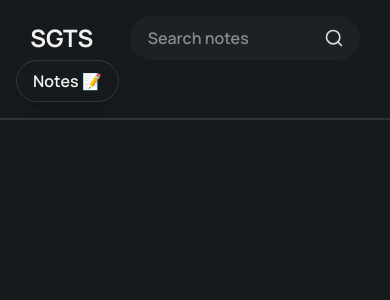
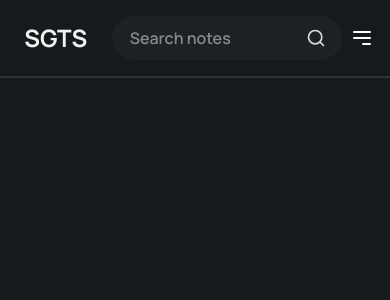
Before and after one commit to thawancomt/study-site, a React (Vite) app: page / in a window 390 px wide. Shown: the top 300 px of the page. Built offline with nearby package versions, Linux system fonts and the light colour scheme.

Commit message:
feat: implement SideMenu component and integrate with Header for improved navigation

```diff
--- a/src/components/sections/Header.tsx
+++ b/src/components/sections/Header.tsx
@@ -1,9 +1,17 @@
+import { useState } from "react";
 import HeaderSearchBar from "../inputs/HeaderSearchBar";
 import AppLogo from "../logo";
 import SubjectNavBarLink from "../ui/SubjectNavBarLink";
+import SideMenu from "./SideMenu";
 
 export default function Header() {
 	const links = [{ title: "Notes 📝", target: "my-notes" }];
+	const [isSideMenuOpen, setIsSideMenuOpen] = useState(false);
+
+	const toggleSideMenu = () => {
+		setIsSideMenuOpen(!isSideMenuOpen);
+	};
+
 	return (
 		<header className="bg-dark-darker p-4 border-b-2 border-dark-muted">
 			<section className=" mx-auto flex justify-between items-center flex-wrap">
@@ -11,7 +19,7 @@ export default function Header() {
 					<AppLogo />
 					<HeaderSearchBar />
 				</div>
-				<nav>
+				<nav className="hidden md:flex">
 					{links.map((link) => (
 						<SubjectNavBarLink
 							key={`link-${link.target}`}
@@ -20,7 +28,26 @@ export default function Header() {
 						/>
 					))}
 				</nav>
+				<div className="md:hidden flex items-center">
+					<button onClick={toggleSideMenu} className="text-white">
+						<svg
+							className="w-6 h-6"
+							fill="none"
+							stroke="currentColor"
+							viewBox="0 0 24 24"
+							xmlns="http://www.w3.org/2000/svg"
+						>
+							<path
+								strokeLinecap="round"
+								strokeLinejoin="round"
+								strokeWidth="2"
+								d="M4 6h16M4 12h16m-7 6h7"
+							></path>
+						</svg>
+					</button>
+				</div>
 			</section>
+			<SideMenu isOpen={isSideMenuOpen} onClose={toggleSideMenu} />
 		</header>
 	);
 }
--- /dev/null
+++ b/src/components/sections/SideMenu.tsx
@@ -0,0 +1,39 @@
+import type React from "react";
+import SubjectNavBarLink from "../ui/SubjectNavBarLink";
+
+interface SideMenuProps {
+	isOpen: boolean;
+	onClose: () => void;
+}
+
+const SideMenu: React.FC<SideMenuProps> = ({ isOpen, onClose }) => {
+	const links = [{ title: "Notes 📝", target: "my-notes" }];
+
+	return (
+		<div
+			className={`fixed top-0 right-0 h-full bg-dark-darker w-64 transform ${
+				isOpen ? "translate-x-0" : "translate-x-full"
+			} transition-transform duration-300 ease-in-out z-50`}
+		>
+			<div className="p-4 bg-accent-foreground h-screen">
+				<div className="flex justify-end">
+					<button type="button" onClick={onClose} className="text-white mb-4">
+						Close
+					</button>
+				</div>
+				<nav className="flex flex-col">
+					{links.map((link) => (
+						<SubjectNavBarLink
+							key={`side-link-${link.target}`}
+							title={link.title}
+							target={link.target}
+							onClick={onClose}
+						/>
+					))}
+				</nav>
+			</div>
+		</div>
+	);
+};
+
+export default SideMenu;
--- a/src/components/ui/SubjectNavBarLink.tsx
+++ b/src/components/ui/SubjectNavBarLink.tsx
@@ -3,14 +3,16 @@ import { Link } from "react-router";
 type SubjectNavBarLinkProps = {
 	title: string;
 	target: string;
+	onClick?: () => void;
 };
 
 export default function SubjectNavBarLink({
 	title,
 	target,
+	onClick,
 }: SubjectNavBarLinkProps) {
 	return (
-		<Link to={target} className="">
+		<Link to={target} className="" onClick={onClick}>
 			<ol
 				className="text-over-muted bg-dark hover:bg-muted-foreground/30
 			px-4 py-2 rounded-full hover:bg-accent-blue hover:text-white transition-all
```
